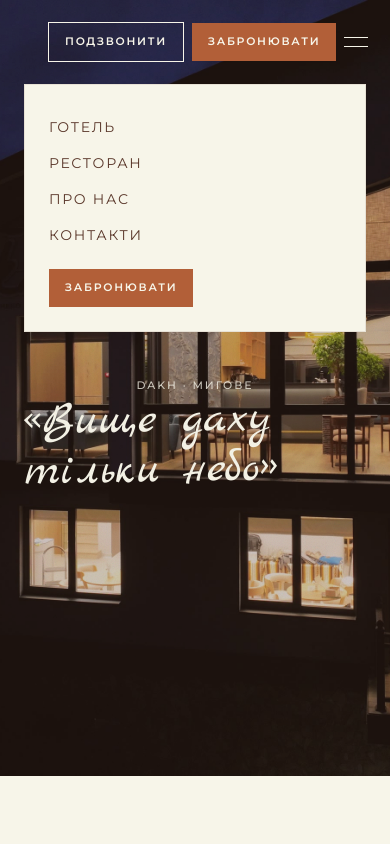
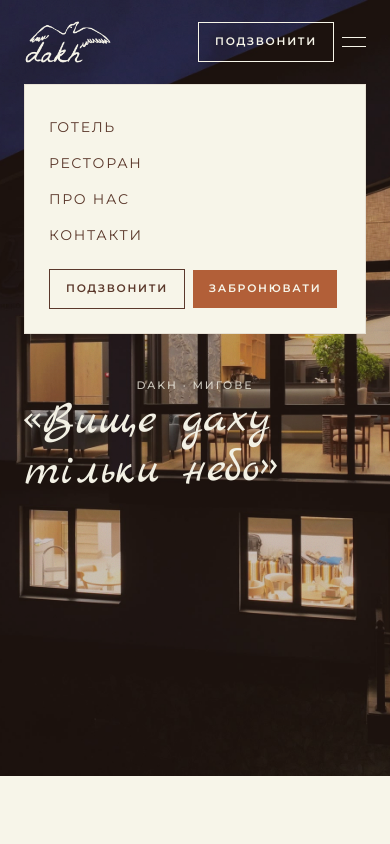
Before and after one commit to Anastasiia1002/dakh, a React (Vite) app in the folder frontend/: page / in a window 390 px wide. Both pictures are taken after a click on the button "Відкрити меню". Shown: the top 844 px of the page. Built offline with nearby package versions, Linux system fonts and the light colour scheme; a web font is replaced by a local one.

Commit message:
Keep the mobile header from crowding out the logo
On small screens show only the call button beside the menu.
The full Подзвонити + Забронювати pair stays on desktop and
in the mobile menu.

Co-authored-by: Anastasiia Luhinich <Anastasiia1002@users.noreply.github.com>

```diff
--- a/frontend/src/components/Layout.tsx
+++ b/frontend/src/components/Layout.tsx
@@ -13,9 +13,15 @@ const nav = [
 const headerAction =
   'inline-flex items-center justify-center px-4 py-2.5 text-[0.68rem] font-semibold tracking-[0.16em] uppercase md:px-5 md:text-[0.72rem]'
 
-function HeaderActions() {
+function HeaderActions({
+  className = '',
+  onNavigate,
+}: {
+  className?: string
+  onNavigate?: () => void
+}) {
   return (
-    <div className="flex items-center gap-2">
+    <div className={`flex items-center gap-2 ${className}`}>
       <a
         href={site.phoneHrefs[0]}
         className={`${headerAction} border border-current`}
@@ -23,7 +29,7 @@ function HeaderActions() {
       >
         Подзвонити
       </a>
-      <Link to="/bronuvannya" className={`${headerAction} bg-clay text-linen`}>
+      <Link to="/bronuvannya" onClick={onNavigate} className={`${headerAction} bg-clay text-linen`}>
         Забронювати
       </Link>
     </div>
@@ -55,7 +61,7 @@ export function Layout() {
             : 'sticky top-0 z-30 border-b border-wood/10 bg-linen/95 text-wood'
         }
       >
-        <div className="mx-auto flex max-w-6xl items-center justify-between gap-6 px-6 py-5">
+        <div className="mx-auto flex max-w-6xl items-center justify-between gap-3 px-6 py-5 md:gap-6">
           <DakhLogo tone={tone} compact />
           <nav className="hidden items-center gap-8 text-[0.72rem] font-medium tracking-[0.16em] uppercase md:flex">
             {nav.map((item) => (
@@ -70,8 +76,15 @@ export function Layout() {
               </NavLink>
             ))}
           </nav>
-          <div className="flex items-center gap-2">
-            <HeaderActions />
+          <div className="flex shrink-0 items-center gap-2">
+            <a
+              href={site.phoneHrefs[0]}
+              className={`${headerAction} border border-current md:hidden`}
+              aria-label={`Подзвонити ${site.phones[0]}`}
+            >
+              Подзвонити
+            </a>
+            <HeaderActions className="hidden md:flex" />
             <button
               type="button"
               className="md:hidden"
@@ -96,13 +109,7 @@ export function Layout() {
                 {item.label}
               </NavLink>
             ))}
-            <Link
-              to="/bronuvannya"
-              onClick={() => setOpen(false)}
-              className={`mt-4 ${headerAction} bg-clay text-linen`}
-            >
-              Забронювати
-            </Link>
+            <HeaderActions className="mt-4" onNavigate={() => setOpen(false)} />
           </div>
         ) : null}
       </header>
```
